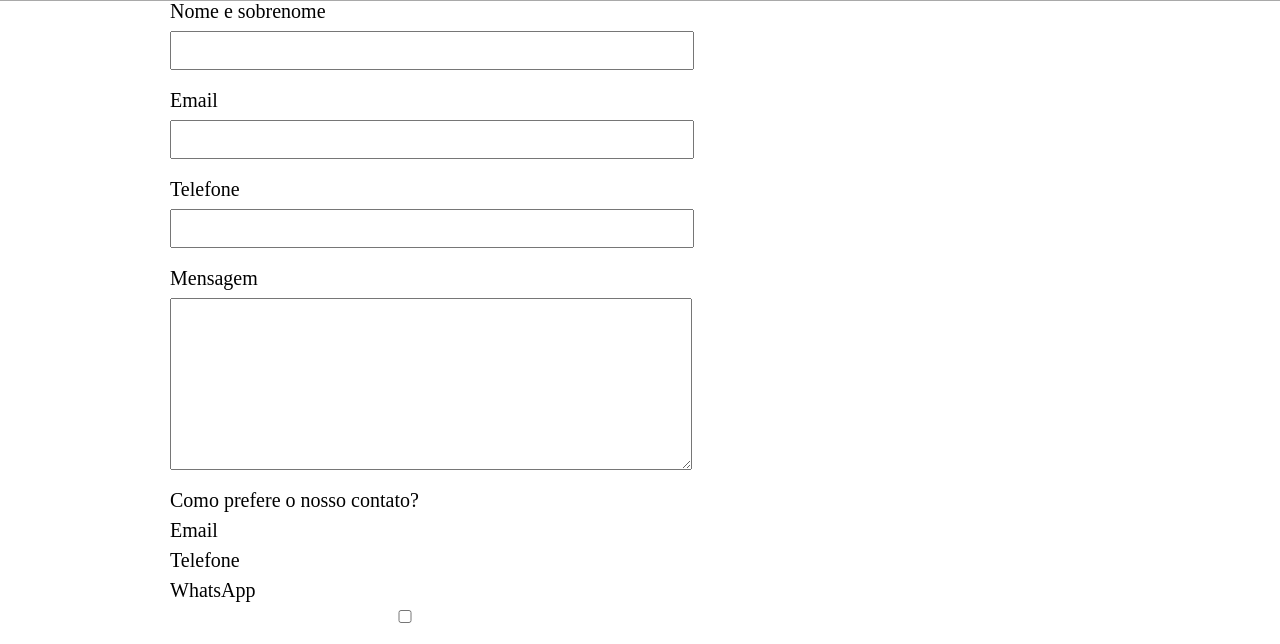
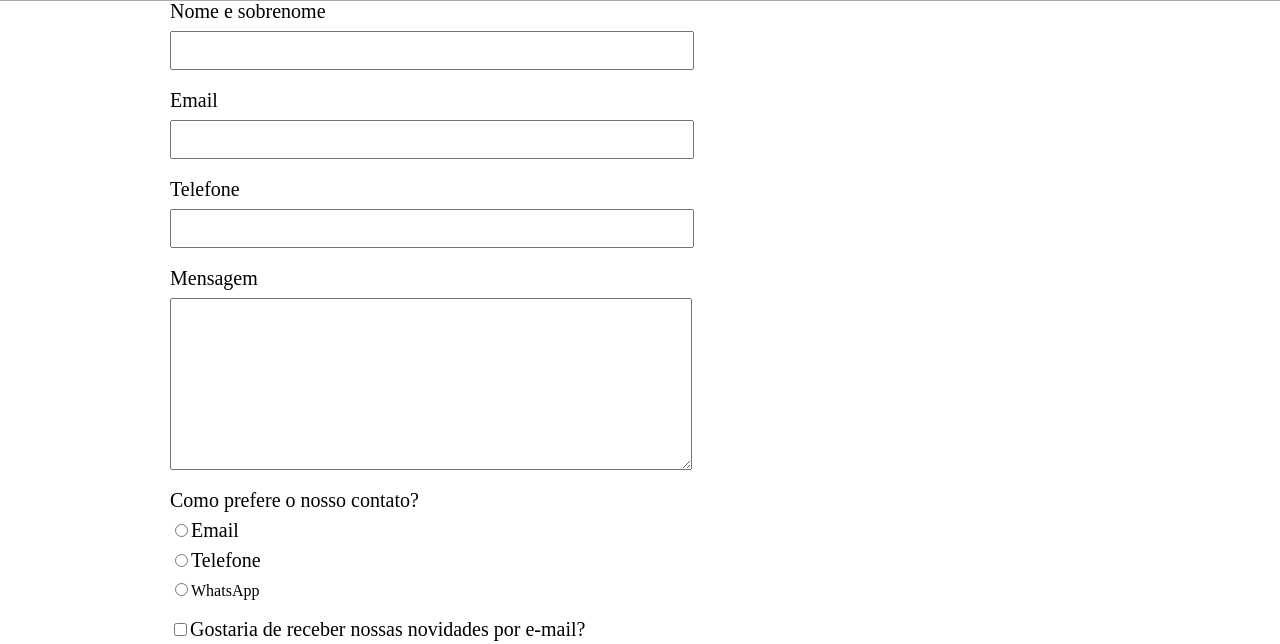
Before and after one commit to jimennarocha/barberia-alura, a plain HTML site: page contato.html in a window 1280 px wide. Shown: the part 292-936 px from the top of the page. Drawn offline with Linux system fonts and the light colour scheme.

Commit message:
formulários complexos

```diff
--- a/contato.html
+++ b/contato.html
@@ -32,25 +32,25 @@
         <main>
             <form>
                 <label for "Nomesobrenome">Nome e sobrenome</label>
-                <input type="text" id="Nomesobrenome">
+                <input type="text" id="Nomesobrenome" class="input-padrao">
 
                 <label for "Email">Email</label>
-                <input type="text" id="Email">
+                <input type="text" id="Email" class="input-padrao">
 
                 <label for "Telefone">Telefone</label>
-                <input type="text" id="Telefone">
+                <input type="text" id="Telefone" class="input-padrao">
 
                 <label for="Mensagem"> Mensagem</label>
-                <textarea cols="70" rows="10" id="Mensagem"></textarea>
+                <textarea cols="70" rows="10" id="Mensagem" class="input-padrao"></textarea>
 
                 <div>
                     <p>Como prefere o nosso contato?</p>
-                    <label for="radio-email"<input type="radio" name="contato" value="email" id="radio-email">Email </label>
-                    <label for="radio-telefone" <input type="radio" name="contato"value="telefone" id="radio-telefone">Telefone</label>
-                    <label for="radio-whatsap" <input type="radio" name="contato" value="whatsapp" id="radio-whatsap">WhatsApp</label>
+                    <label for="radio-email"><input type="radio" name="contato" value="email" id="radio-email">Email </label>
+                    <label for="radio-telefone"><input type="radio" name="contato"value="telefone" id="radio-telefone">Telefone</label>
+                    <label for="radio-whatsap"></label><input type="radio" name="contato" value="whatsapp" id="radio-whatsap">WhatsApp</label>
                 </div>
 
-                <label><input type="checkbox">Gostaria de receber nossas novidades por e-mail?</label>
+                <label class="checkbox"><input type="checkbox">Gostaria de receber nossas novidades por e-mail?</label>
 
 
                 <input type="submit" value="enviar formulário">
--- a/style.css
+++ b/style.css
@@ -98,9 +98,13 @@ main {
         margin: 0 0 10px
     }
 
-    form input, form textarea {
+    .input-padrao {
         display: block;
         margin: 0 0 20px;
         padding: 10px 25px;
         width: 50%;
-}
+    }
+
+    .checkbox {
+        margin: 20px 0
+    }
```
